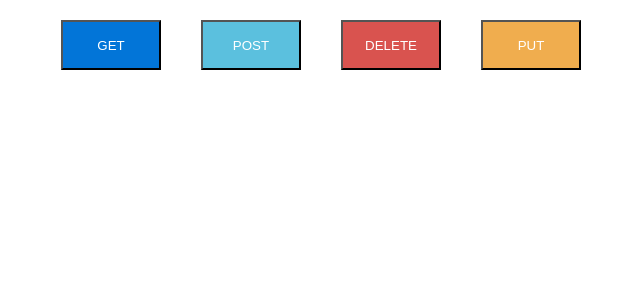
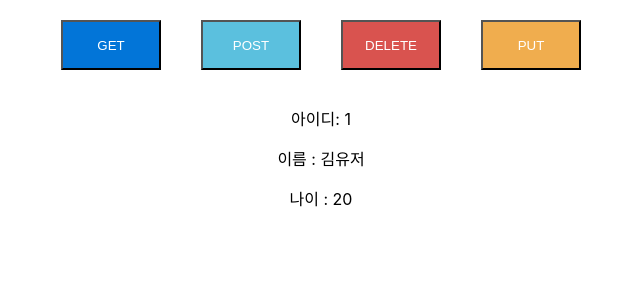
Before and after one commit to jihwan4720/Spring-boot, a React (Create React App) app: page / in a window 1280 px wide. Shown: the top 300 px of the page, without its empty margins (319-959 px from the left). Built offline with nearby package versions, Linux system fonts and the light colour scheme; no server answers.

Commit message:
0918(진행중)

```diff
--- a/src/App.js
+++ b/src/App.js
@@ -3,10 +3,17 @@ import { useEffect, useState } from "react";
 import axios from "axios";
 
 function App() {
-  const [user, setUser] = useState("");
+  const [user, setUser] = useState({
+    id : 1,
+    name : '김유저',
+    age : 20
+  });
   useEffect(() => {
-    axios.post("/api/users").then((response) => {
+    axios.get("/api/users").then((response) => {
       if (response.data) {
+        const newuser = {
+          id : 1,
+        }
         setUser(response.data);
       } else {
         alert("failed to");
@@ -14,12 +21,28 @@ function App() {
     });
   }, []);
 
+  // useEffect(() => {
+  //   axios.post("/api/users").then((response) => {
+  //     if (response.data) {
+  //       setUser(response.data);
+  //     } else {
+  //       alert("failed to");
+  //     }
+  //   });
+  // }, []);
+
   return (
     <div className="App">
       <button className="btnlist getbtn">GET</button>
       <button className="btnlist postbtn">POST</button>
       <button className="btnlist deletebtn">DELETE</button>
       <button className="btnlist putbtn">PUT</button>
+
+       <div>
+        <p>아이디: {user.id}</p>
+        <p>이름 : {user.name}</p>
+        <p>나이 : {user.age}</p>
+      </div>
     </div>
   );
 }
```
Also changed, not shown: 1 other file (tests, documents, lock files or other folders).
